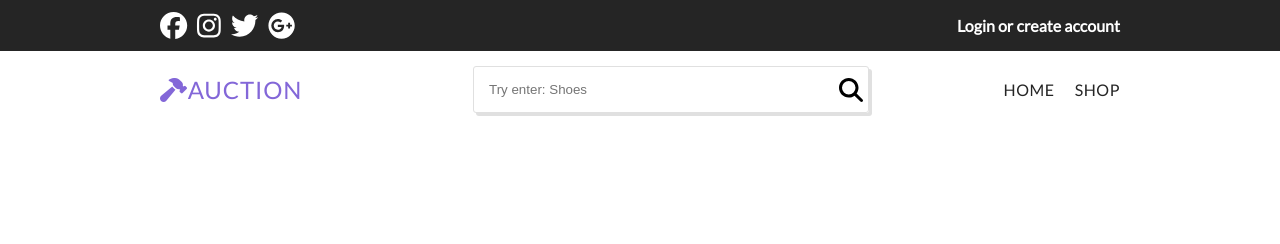
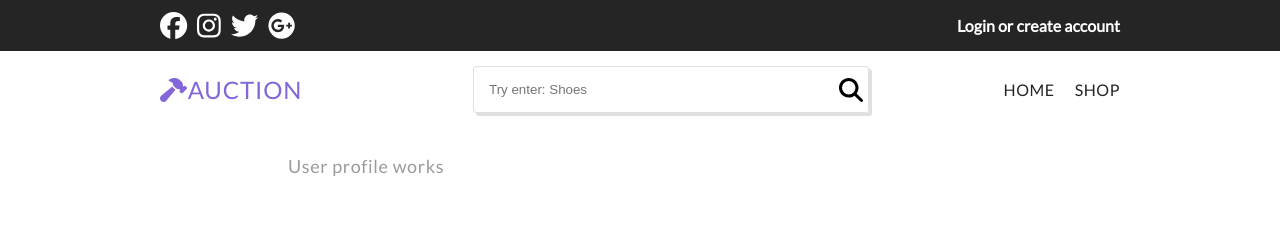
Before and after one commit to imsirvelid/auctionapp, a React (Create React App) app in the folder frontend/: page /user/profile in a window 1280 px wide. Shown: the top 244 px of the page. Built offline with nearby package versions, Linux system fonts and the light colour scheme; no server answers.

Commit message:
Create Account page, change link when MY ACCOUNT is pressed

```diff
--- a/frontend/src/App.js
+++ b/frontend/src/App.js
@@ -13,6 +13,7 @@ import Login from "pages/login/Login";
 import {UserContext} from "context/UserContext";
 import {getCurrentUser} from "api/User";
 import Register from "pages/register/Register";
+import UserProfile from "pages/user-profile/UserProfile";
 
 function App() {
   const [user, setUser] = useState(JSON.parse(localStorage.getItem("user")));
@@ -50,6 +51,7 @@ function App() {
             />
             <Route path="/user/login" element={<Login />} />
             <Route path="/user/register" element={<Register />} />
+            <Route path="/user/profile" element={<UserProfile />} />
           </Routes>
         </div>
         <Footer />
--- a/frontend/src/components/navbar/Navbar.jsx
+++ b/frontend/src/components/navbar/Navbar.jsx
@@ -90,9 +90,9 @@ function Navbar() {
             </Link>
             {user && (
               <Link
-                to="/user/account"
+                to="/user/profile"
                 className={`${
-                  path === "/user/account" ? "selected-route" : ""
+                  path === "/user/profile" ? "selected-route" : ""
                 }`}
               >
                 MY ACCOUNT
--- /dev/null
+++ b/frontend/src/pages/user-profile/UserProfile.jsx
@@ -0,0 +1,11 @@
+import React from "react";
+import "./UserProfile.css"
+function UserProfile() {
+  return (
+    <div className="container-55">
+      <p>User profile works</p>
+    </div>
+  );
+}
+
+export default UserProfile;
```
Also changed, not shown: frontend/src/pages/user-profile/UserProfile.css (added).
